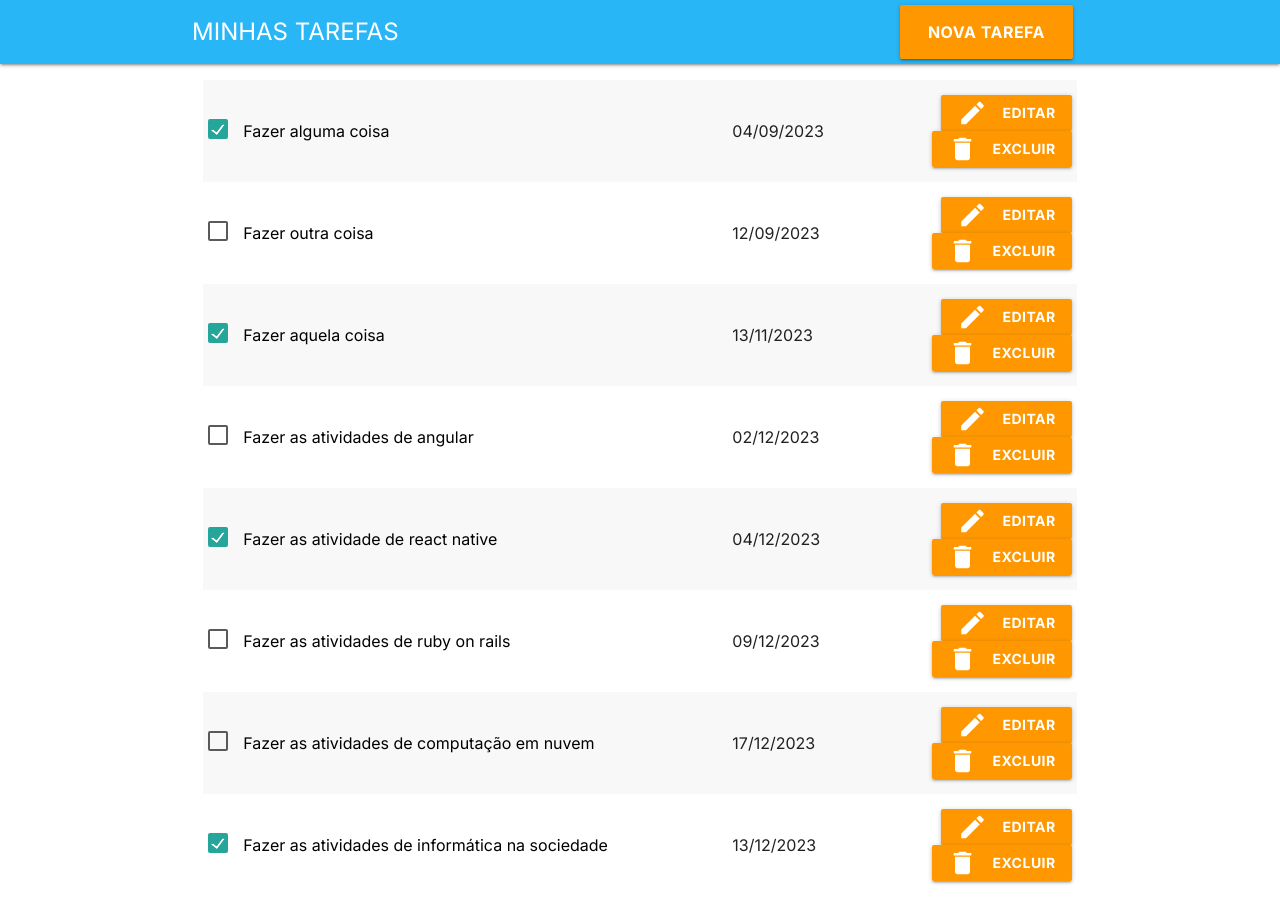
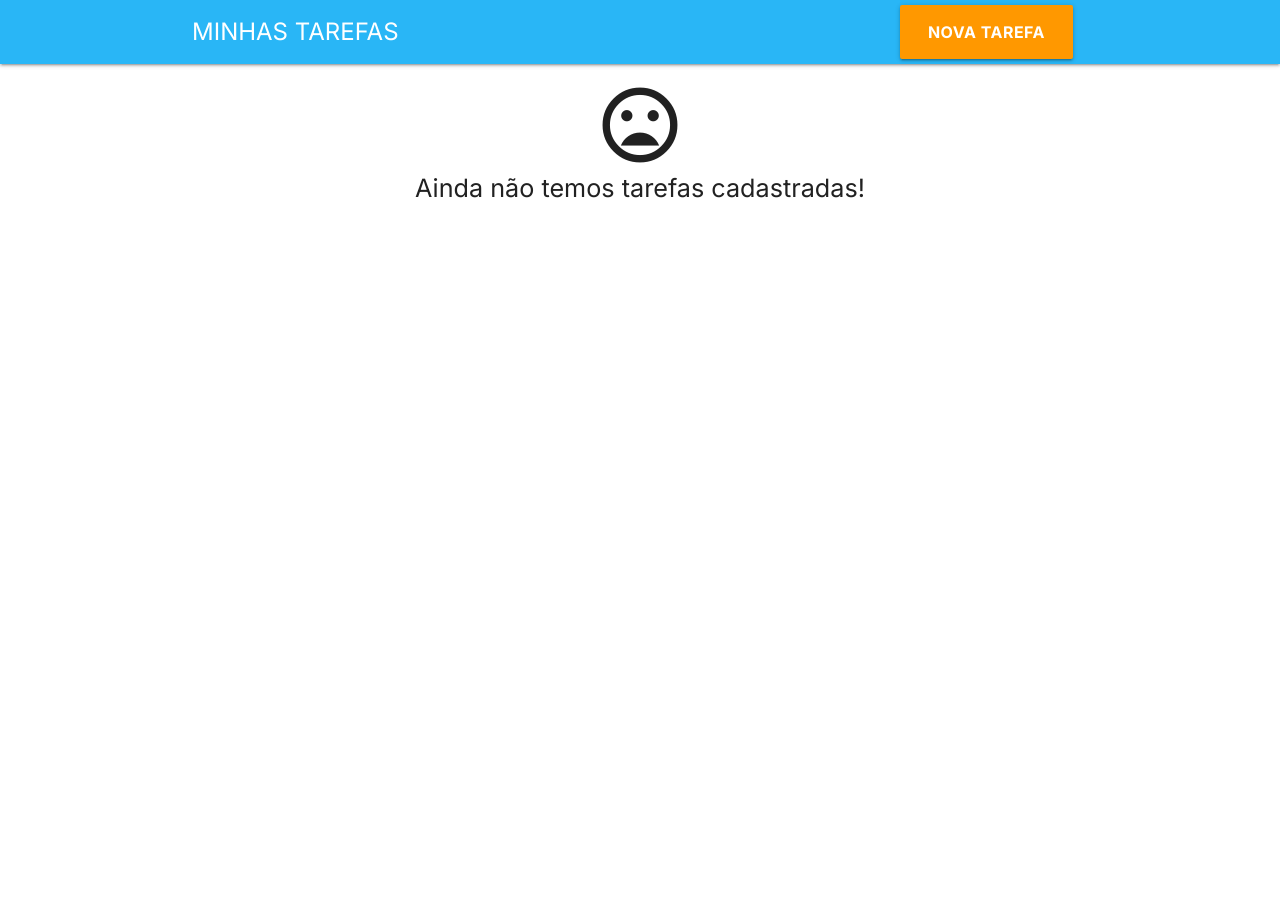
Before and after one commit to pedrosezar/gerenciador-de-tarefas, an Angular app: page /tarefas in a window 1280 px wide. Shown: the top 922 px of the page. After the commit the page ends 800 px from the top, so only its background shows below. Built offline with nearby package versions, Linux system fonts and the light colour scheme; data requests are answered from the project's data file.

Commit message:
Complete project

```diff
--- a/angular.json
+++ b/angular.json
@@ -91,6 +91,9 @@
             ],
             "scripts": []
           }
+        },
+        "deploy": {
+          "builder": "angular-cli-ghpages:deploy"
         }
       }
     }
--- a/db.json
+++ b/db.json
@@ -1,52 +1,3 @@
 {
-  "tasks": [
-    {
-      "title": "Fazer alguma coisa",
-      "status": true,
-      "date": "2023-09-04",
-      "id": 1
-    },
-    {
-      "title": "Fazer outra coisa",
-      "status": false,
-      "date": "2023-09-12",
-      "id": 2
-    },
-    {
-      "title": "Fazer aquela coisa",
-      "status": true,
-      "date": "2023-11-13",
-      "id": 3
-    },
-    {
-      "title": "Fazer as atividades de angular",
-      "status": false,
-      "date": "2023-12-02",
-      "id": 4
-    },
-    {
-      "title": "Fazer as atividade de react native",
-      "status": true,
-      "date": "2023-12-04",
-      "id": 5
-    },
-    {
-      "title": "Fazer as atividades de ruby on rails",
-      "status": false,
-      "date": "2023-12-09",
-      "id": 6
-    },
-    {
-      "title": "Fazer as atividades de computação em nuvem",
-      "status": false,
-      "date": "2023-12-17",
-      "id": 7
-    },
-    {
-      "title": "Fazer as atividades de informática na sociedade",
-      "status": true,
-      "date": "2023-12-13",
-      "id": 8
-    }
-  ]
+  "tasks": []
 }
--- a/package.json
+++ b/package.json
@@ -4,7 +4,9 @@
   "scripts": {
     "ng": "ng",
     "start": "ng serve",
-    "build": "ng build",
+    "build": "ng build --base-href=/gerenciador-de-tarefas/",
+    "ghpages": "angular-cli-ghpages --dir=dist/gerenciador-de-tarefas --repo=https://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@github.com/pedrosezar/gerenciador-de-tarefas.git --name=pedrosezar --email=pedrosezar@gmail.com",
+    "deploy": "npm run build & npm run ghpages",
     "watch": "ng build --watch --configuration development",
     "test": "ng test",
     "json:server": "json-server --watch db.json",
@@ -20,6 +22,7 @@
     "@angular/platform-browser": "^16.2.0",
     "@angular/platform-browser-dynamic": "^16.2.0",
     "@angular/router": "^16.2.0",
+    "angular-cli-ghpages": "^1.0.7",
     "json-server": "^0.17.4",
     "material-icons": "^1.13.10",
     "materialize-css": "^1.0.0",
--- a/src/app/form/edit/edit.component.ts
+++ b/src/app/form/edit/edit.component.ts
@@ -48,18 +48,10 @@ export class EditComponent implements OnInit {
       id: this.task.id,
     };
 
-    this.taskService.update(data).subscribe({
-      next: (res) => {
-        this.isShowMessage = true;
-        this.isSuccess = true;
-        this.message = "Tarefa alterada com sucesso!";
-        this.form.reset();
-      },
-      error: () => {
-        this.isShowMessage = true;
-        this.isSuccess = false;
-        this.message = "Erro ao alterar a tarefa";
-      },
-    });
+    this.taskService.update(data);
+    this.isShowMessage = true;
+    this.isSuccess = true;
+    this.message = "Tarefa alterada com sucesso!";
+    this.form.reset();
   }
 }
--- a/src/app/services/task.service.ts
+++ b/src/app/services/task.service.ts
@@ -1,6 +1,7 @@
 import { Injectable } from "@angular/core";
 import { HttpClient } from "@angular/common/http";
 import { Observable } from "rxjs";
+import { lastValueFrom } from "rxjs";
 
 import { Task } from "./../model/task";
 
@@ -24,8 +25,8 @@ export class TaskService {
     return this.http.post<Task>(this.URL, task);
   }
 
-  update(task: Task): Observable<Task> {
-    return this.http.patch(`${this.URL}/${task.id}`, task);
+  update(task: Task): Promise<Task> {
+    return lastValueFrom(this.http.patch(`${this.URL}/${task.id}`, task));
   }
 
   delete(id: number) {
```
Also changed, not shown: src/app/header/header.component.ts (+5 -7 lines), 20 other files (tests, documents, lock files or other folders).
